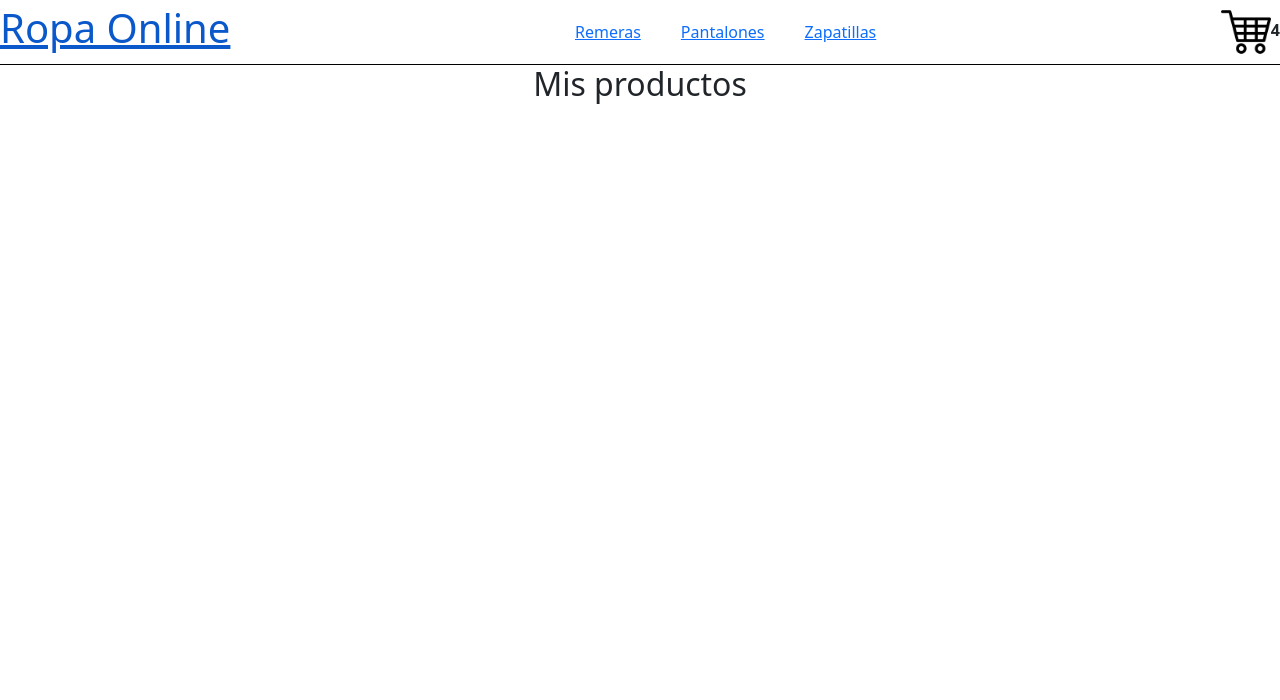
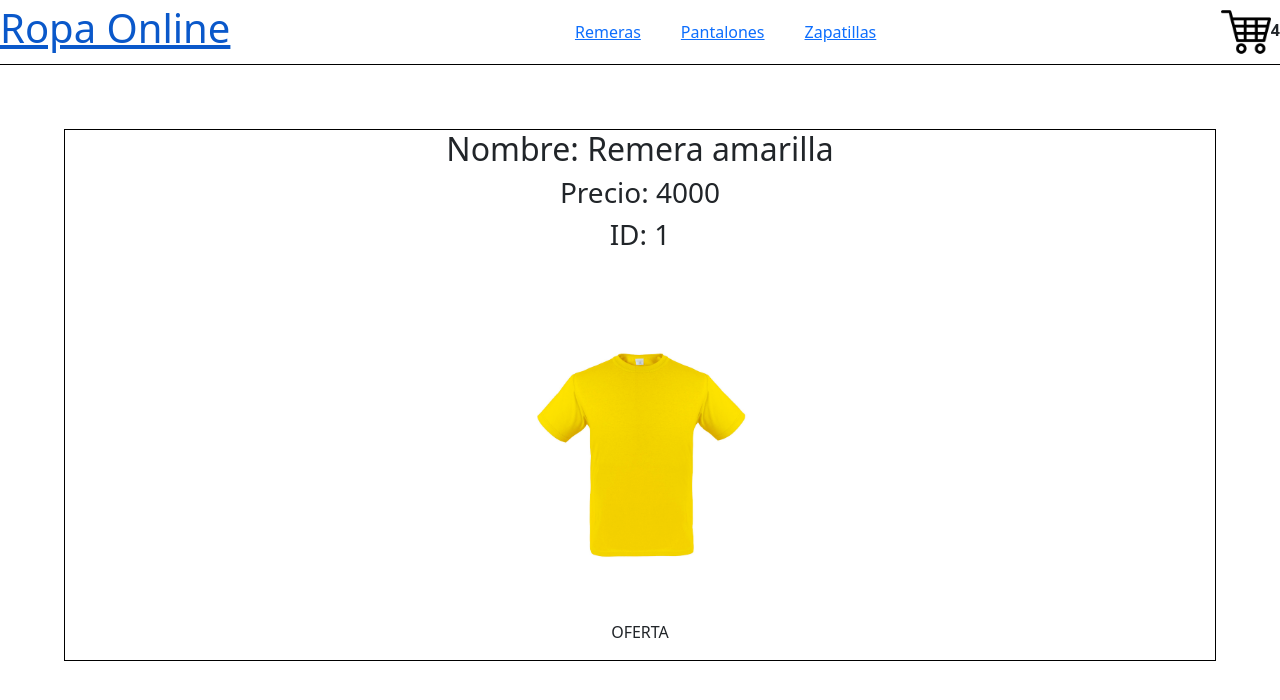
Before and after one commit to fedegreni/Proyecto-React, a React (Vite) app: page /item/1 in a window 1280 px wide. Shown: the top 700 px of the page. Built offline with nearby package versions, Linux system fonts and the light colour scheme.

Commit message:
Segunda entrega

```diff
--- a/src/App.jsx
+++ b/src/App.jsx
@@ -1,17 +1,17 @@
+import { BrowserRouter, Route, Routes } from 'react-router-dom';
 import { NavBar } from './Componentes/NavBar/NavBar';
 import './App.css';
-import  ItemListContainer  from './Componentes/ItemListContainer/ItemListContainer';
+import ItemListContainer from './Componentes/ItemListContainer/ItemListContainer';
 import ItemDetailContainer from './Componentes/ItemDetailContainer/ItemDetailContainer';
-import { BrowserRouter, Route, Routes } from 'react-router-dom'; // Importamos Routes y Route
 
 function App() {
   return (
-    <BrowserRouter> {/* Envolvemos todo en BrowserRouter */}
+    <BrowserRouter>
       <NavBar />
       <Routes>
-        <Route path="/" element={<ItemListContainer />} /> {/* Ruta principal */}
-        <Route path="/category/:id" element={<ItemListContainer />} /> {/* Ruta por categoría */}
-        <Route path="/item/:id" element={<ItemDetailContainer />} /> {/* Detalle de producto */}
+        <Route path="/" element={<ItemListContainer />} />
+        <Route path="/categoria/:idCategoria" element={<ItemListContainer />} />
+        <Route path="/item/:id" element={<ItemDetailContainer />} />
       </Routes>
     </BrowserRouter>
   );
--- a/src/Componentes/Item/Item.jsx
+++ b/src/Componentes/Item/Item.jsx
@@ -9,7 +9,7 @@ const Item = ({ id, nombre, precio, img }) => {
       <p>Precio: {precio}</p>
       <p>Id: {id}</p>
       <Link to={`/item/${id}`}>
-        <button>Ver Detalles</button> {/* Enlace al detalle del producto */}
+        <button>Ver Detalles</button>
       </Link>
     </div>
   );
--- a/src/Componentes/ItemDetail/ItemDetail.jsx
+++ b/src/Componentes/ItemDetail/ItemDetail.jsx
@@ -7,7 +7,7 @@ export const ItemDetail = ({id, nombre, precio, img}) => {
         <h3>Precio: {precio}</h3>
         <h3>ID: {id}</h3>
         <img src={img} alt={nombre} />
-        <p>sssssssssssssssssssssssssss</p>
+        <p>OFERTA</p>
     </div>
   )
 }
--- a/src/Componentes/ItemDetailContainer/ItemDetailContainer.jsx
+++ b/src/Componentes/ItemDetailContainer/ItemDetailContainer.jsx
@@ -1,31 +1,23 @@
 import { useState, useEffect } from 'react';
-import { getProductos } from '../../asynmock';
-import ItemList from '../ItemList/ItemList';
-import { useParams } from 'react-router-dom'; // Importamos useParams
+import { getUnProducto } from '../../asynmock';
+import ItemDetail from '../ItemDetail/ItemDetail';
+import { useParams } from 'react-router-dom';
 
-const ItemListContainer = () => {
-  const [productos, setProductos] = useState([]);
-  const { id } = useParams(); // Obtener el id de la categoría desde los parámetros
+const ItemDetailContainer = () => {
+  const [producto, setProducto] = useState(null);
+  const { id } = useParams();
 
   useEffect(() => {
-    getProductos()
-      .then(respuesta => {
-        if (id) {
-          const productosFiltrados = respuesta.filter(producto => producto.categoria === id);
-          setProductos(productosFiltrados); // Filtrar productos por categoría
-        } else {
-          setProductos(respuesta); // Si no hay categoría, mostrar todos los productos
-        }
-      })
-      .catch(error => console.log(error));
+    getUnProducto(Number(id))
+      .then(respuesta => setProducto(respuesta))
+      .catch(error => console.error("Error al cargar el producto:", error));  // Manejo de errores
   }, [id]);
 
   return (
-    <>
-      <h2 style={{ textAlign: 'center' }}>Mis productos</h2>
-      <ItemList productos={productos} />
-    </>
+    <div>
+      {producto && <ItemDetail {...producto} />}
+    </div>
   );
-}
+};
 
-export default ItemListContainer;
+export default ItemDetailContainer;
--- a/src/Componentes/ItemListContainer/ItemListContainer.jsx
+++ b/src/Componentes/ItemListContainer/ItemListContainer.jsx
@@ -5,14 +5,14 @@ import { useParams } from 'react-router-dom';
 
 const ItemListContainer = () => {
   const [productos, setProductos] = useState([]);
-  const { idCategoria } = useParams(); // O
+  const { idCategoria } = useParams();
 
-
-      useEffect(() => {
-      const funcionProductos = idCategoria ? getProductosPorCategorias : getProductos;
-      funcionProductos(idCategoria)
-        .then(respuesta => setProductos(respuesta))
-      }, [])
+  useEffect(() => {
+    const funcionProductos = idCategoria ? getProductosPorCategorias : getProductos;
+    funcionProductos(idCategoria)
+      .then(respuesta => setProductos(respuesta))
+      .catch(error => console.error("Error al cargar productos:", error));
+  }, [idCategoria]);
 
   return (
     <>
@@ -20,7 +20,6 @@ const ItemListContainer = () => {
       <ItemList productos={productos} />
     </>
   );
-}
+};
 
-// Exportación por defecto del componente
 export default ItemListContainer;
--- a/src/Componentes/NavBar/NavBar.jsx
+++ b/src/Componentes/NavBar/NavBar.jsx
@@ -1,22 +1,23 @@
 import { Link } from 'react-router-dom';
 import { CarWidget } from '../CarWidget/CarWidget';
 import './NavBar.css';
+
 
 export const NavBar = () => {
   return (
     <header>
       <h1>
-        <Link to="/">Ropa Online</Link> {/* Navega a la página principal */}
+        <Link to="/">Ropa Online</Link>
       </h1>
       <nav>
         <li>
-          <Link to="/category/remeras">Remeras</Link> {/* Enladce a la categoría "remeras" */}
+          <Link to="/categoria/remeras">Remeras</Link>
         </li>
         <li>
-          <Link to="/category/pantalones">Pantalones</Link> {/* Enlace a la categoría "pantalones" */}
+          <Link to="/categoria/pantalones">Pantalones</Link>
         </li>
         <li>
-          <Link to="/category/zapatillas">Zapatillas</Link> {/* Enlace a la categoría "zapatillas" */}
+          <Link to="/categoria/zapatillas">Zapatillas</Link>
         </li>
       </nav>
       <CarWidget />
--- a/src/asynmock.js
+++ b/src/asynmock.js
@@ -3,28 +3,28 @@ const misProductos=[
         id: 1,
         nombre: 'Remera amarilla',
         precio: 4000,
-        img: 'src/assets/remera-amarilla.jpg',
+        img: '../src/assets/remera-amarilla.jpg',
         IdCat: "remeras"
     },
     {
         id: 2,
         nombre: 'Zapatilla bullpadel',
         precio: 80000,
-        img: 'src/assets/zapatilla-bullpadel.jpg',
+        img: '../src/assets/zapatilla-bullpadel.jpg',
         IdCat: "zapatillas"
     },
     {
         id: 3,
         nombre: 'Pantalon azul',
         precio: 7000,
-        img: 'src/assets/pantalon-azul.jpg',
+        img: '../src/assets/pantalon-azul.jpg',
         IdCat: "pantalones"
     },
     {
         id: 4,
         nombre: 'Remera negra',
         precio: 4000,
-        img: 'src/assets/remera-negra.jpg',
+        img: '../src/assets/remera-negra.jpg',
         IdCat: "remeras"
     },
 ]
@@ -47,10 +47,10 @@ export const getUnProducto = (id) =>{
 }
 
 
-export const getProductosPorCategorias = (id) => {
+export const getProductosPorCategorias = (idCategoria) => {
     return new Promise((resolve,) => {
         setTimeout(() => {
-            const producto = misProductos.filter(item => item.id === id)
+            const producto = misProductos.filter(item => item.IdCat === idCategoria)
             resolve(producto)
         }, 100)
     })
```
